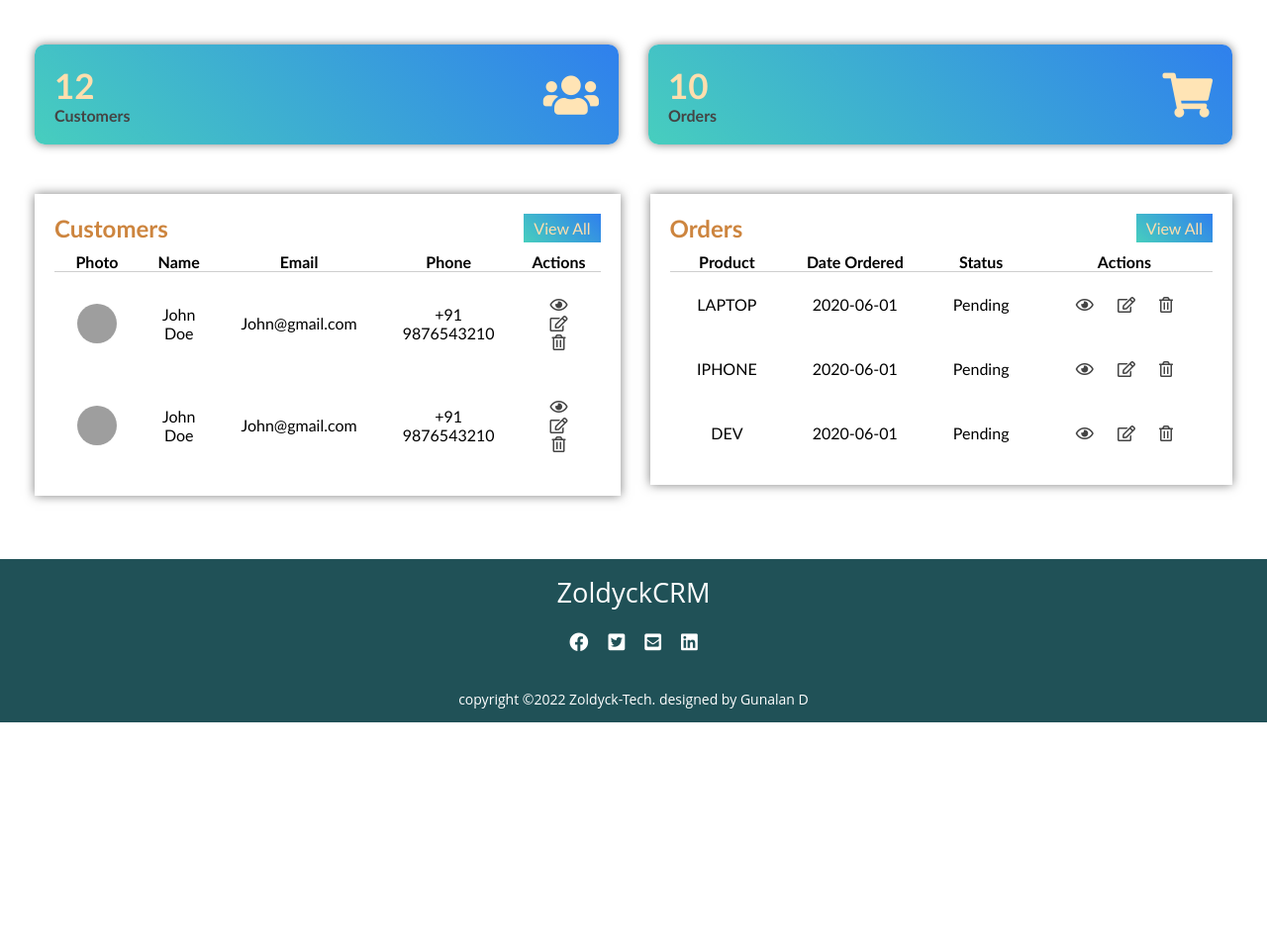
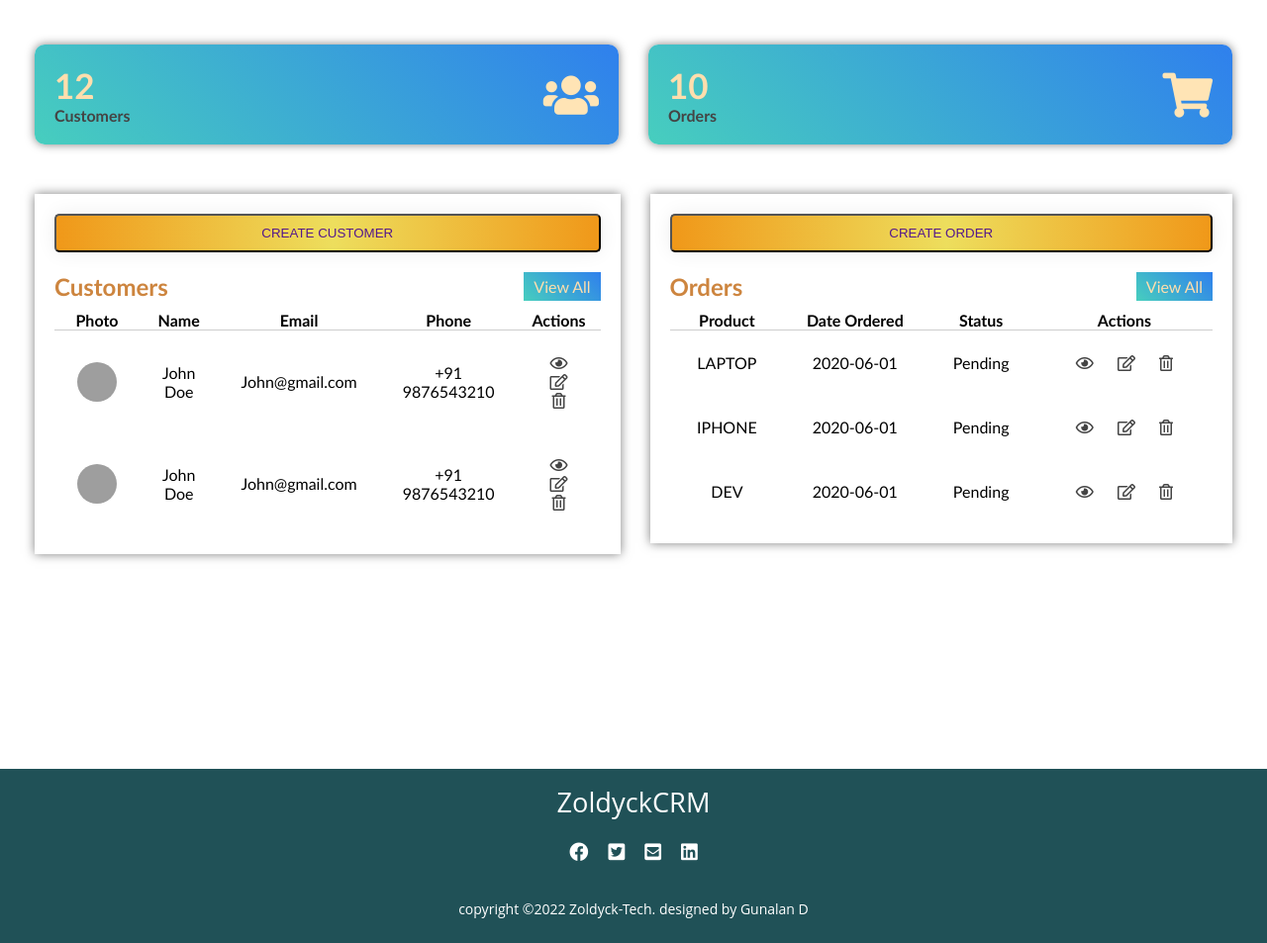
Before and after one commit to GunalanD95/django-crm, a Django app: page / in a window 1280 px wide. Shown: the part 70-1023 px from the top of the page at 99% size. Before the commit the page ends 800 px from the top, so only its background shows below. Run offline with Django 4.2, Linux system fonts and the light colour scheme; some libraries are stand-ins or nearby versions; grey boxes are pictures that could not be loaded.

Commit message:
fix dashboard styles-footer

```diff
--- a/accounts/static/css/main.css
+++ b/accounts/static/css/main.css
@@ -69,6 +69,7 @@ label.logo:hover{
 
 
 footer{
+    margin-top: 12rem;
     background: #205157;
     height: auto;
     width: 100%;
@@ -76,9 +77,10 @@ footer{
     padding: 10px;
     color: #fff;
     bottom: 0;
-    position: absolute;
-    /* height: 12rem; */
+    position: relative;
+    height: 11rem;
 }
+
 
 
 .footer-container{
@@ -261,3 +263,30 @@ td i {
     cursor: pointer;
     padding: 0 10px;
 }
+
+
+.crt-cus ,.crt-ord{
+    background: #fff;
+    padding: 10px 15px;
+    width: 25%;
+    width: 100%;
+    box-shadow: 0 0 20px #eee;
+    border-radius: 5px;
+    margin-bottom: 20px;
+    background-image: linear-gradient(to right, #F09819 0%, #EDDE5D  51%, #F09819  100%);
+    transition: 0.5s;
+    color: #ffff;
+}
+
+
+/* .crt-cus a ,.crt-ord a{
+    color: #ffff;
+    text-decoration: none;
+    font-size: 10px;
+} */
+
+ .btn-grad:hover {
+   background-position: right center; /* change the direction of the change here */
+   color: #fff;
+   text-decoration: none;
+ }
--- a/accounts/templates/accounts/home.html
+++ b/accounts/templates/accounts/home.html
@@ -32,6 +32,9 @@
 
         <div class="tables">
             <div class="latest-customers">
+                <div class="button">
+                    <button class="crt-cus"><a href="">CREATE CUSTOMER</a></button>
+                </div>
                 <div class="heading">
                     <h2>Customers</h2>
                     <a href="#" class="btn">View All</a>
@@ -84,6 +87,9 @@
             </div>
 
             <div class="latest-orders">
+                <div class="button">
+                    <button class="crt-ord"><a href="">CREATE ORDER</a></button>
+                </div>
                 <div class="heading">
                     <h2>Orders</h2>
                     <a href="#" class="btn">View All</a>
```
